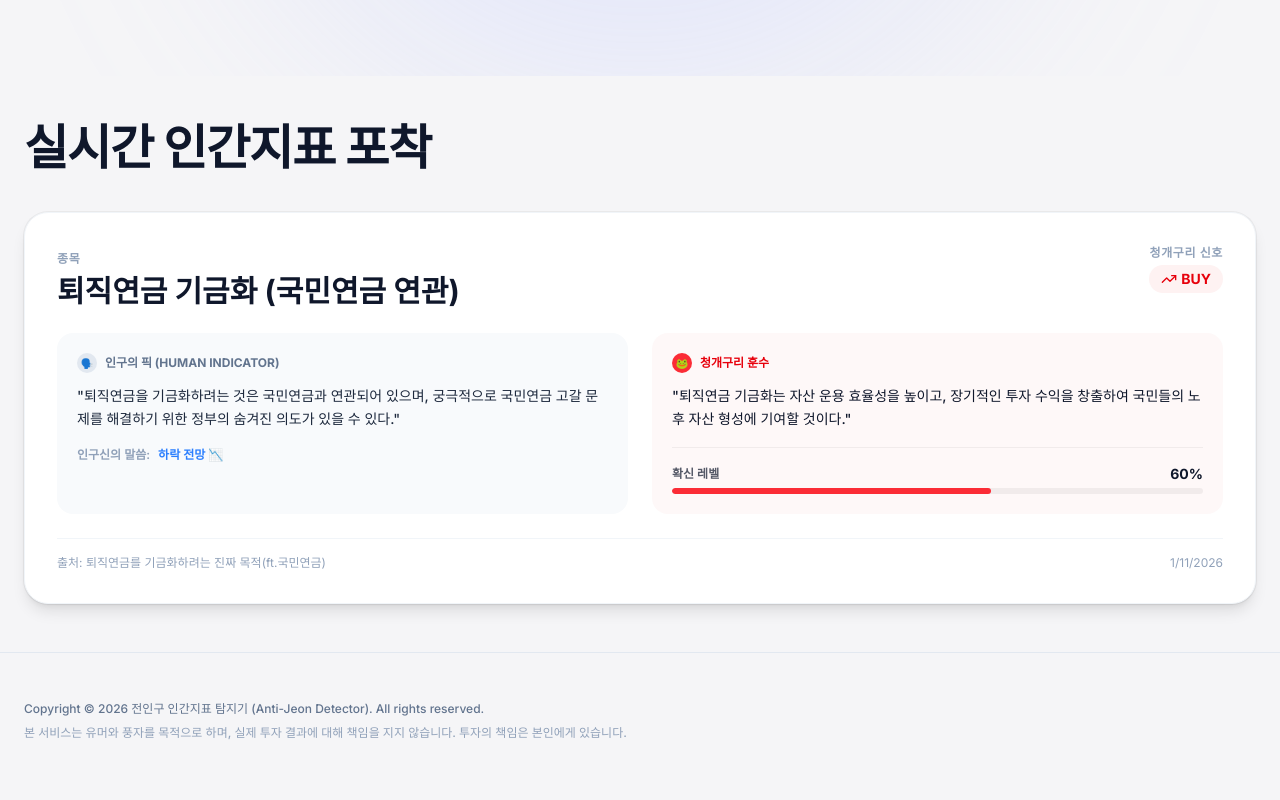
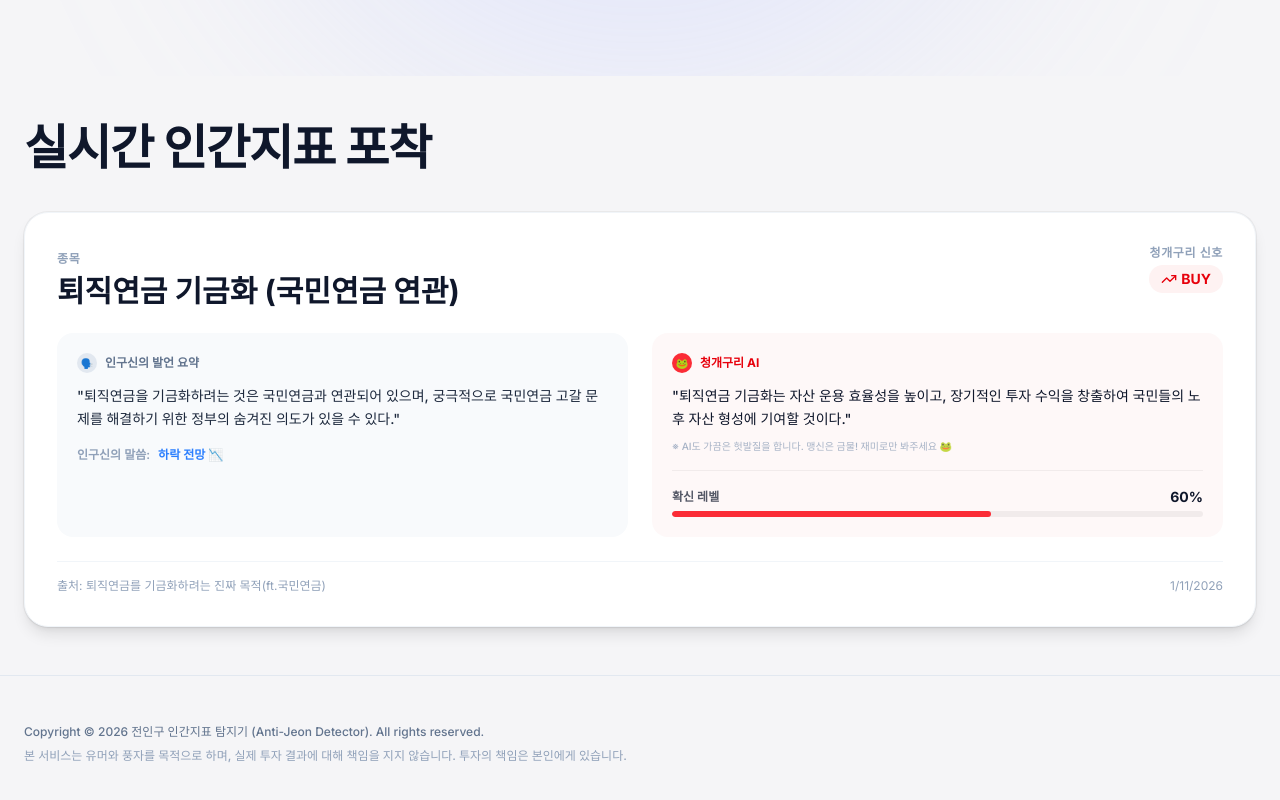
Before and after one commit to hounga13/anti-jeon-oracle, a React (Vite) app: page / in a window 1280 px wide. Shown: the part 644-1444 px from the top of the page. Built offline with nearby package versions, Linux system fonts and the light colour scheme.

Commit message:
refactor: refine AnalysisCard copy with AI disclaimer and clearer attribution

```diff
--- a/src/components/AnalysisCard.tsx
+++ b/src/components/AnalysisCard.tsx
@@ -56,7 +56,7 @@ export function AnalysisCard({ data, className }: AnalysisCardProps) {
                 <div className="bg-slate-50 rounded-2xl p-5">
                     <div className="flex items-center gap-2 mb-3">
                         <span className="w-5 h-5 rounded-full bg-slate-200 flex items-center justify-center text-[10px]">🗣️</span>
-                        <h4 className="text-xs font-bold text-slate-500 uppercase">인구의 픽 (Human Indicator)</h4>
+                        <h4 className="text-xs font-bold text-slate-500 uppercase">인구신의 발언 요약</h4>
                     </div>
                     <p className="text-slate-800 font-medium leading-relaxed text-sm">
                         "{analysis.jeon_logic}"
@@ -73,10 +73,13 @@ export function AnalysisCard({ data, className }: AnalysisCardProps) {
                 <div className={cn("rounded-2xl p-5 relative overflow-hidden", isBuy ? "bg-red-50/50" : isSell ? "bg-blue-50/50" : "bg-slate-50")}>
                     <div className="flex items-center gap-2 mb-3 relative z-10">
                         <div className={cn("w-5 h-5 rounded-full flex items-center justify-center text-white text-[10px]", isBuy ? "bg-red-500" : "bg-blue-500")}>🐸</div>
-                        <h4 className={cn("text-xs font-bold uppercase", isBuy ? "text-red-600" : "text-blue-600")}>청개구리 훈수</h4>
+                        <h4 className={cn("text-xs font-bold uppercase", isBuy ? "text-red-600" : "text-blue-600")}>청개구리 AI</h4>
                     </div>
                     <p className="text-slate-900 font-medium leading-relaxed text-sm relative z-10">
                         "{analysis.oracle_logic}"
+                    </p>
+                    <p className="mt-2 text-[10px] text-slate-400 font-medium opacity-80 relative z-10">
+                        ※ AI도 가끔은 헛발질을 합니다. 맹신은 금물! 재미로만 봐주세요 🐸
                     </p>
 
                     <div className="mt-4 pt-4 border-t border-black/5 relative z-10">
```
